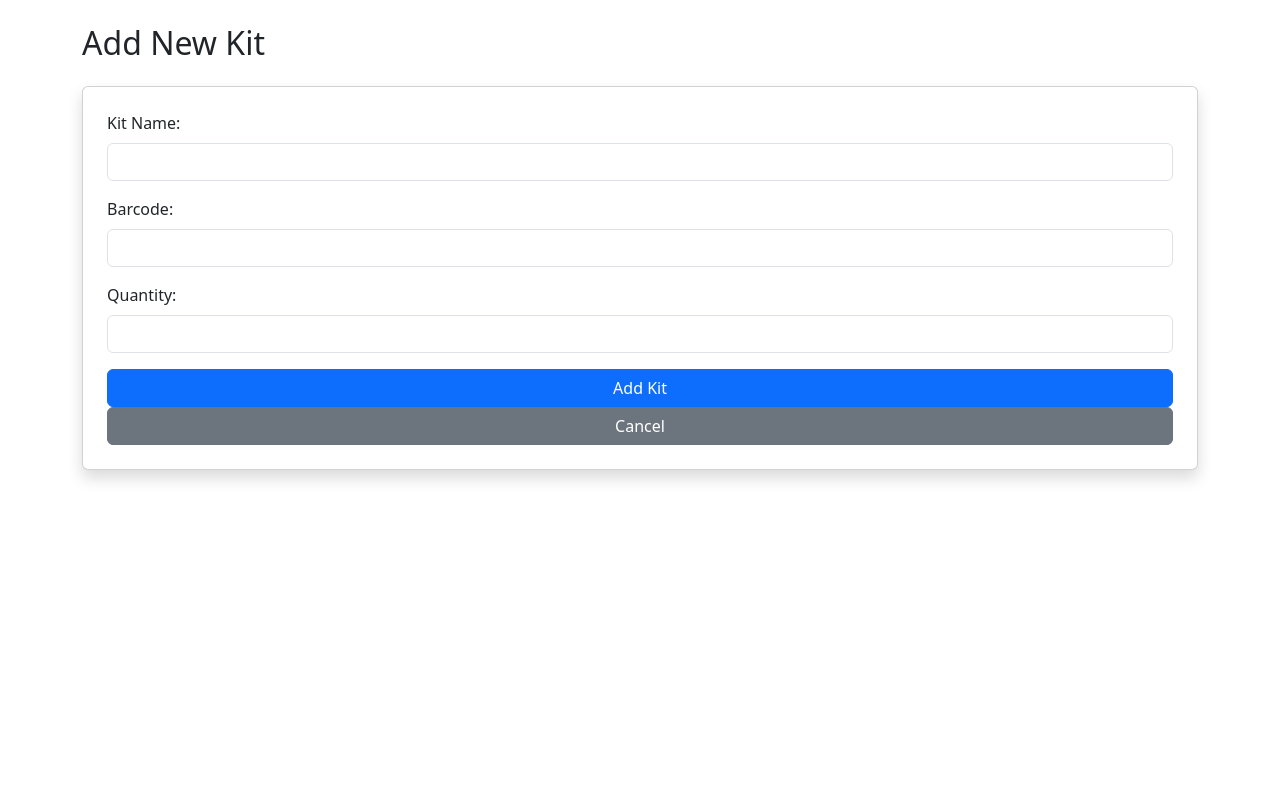
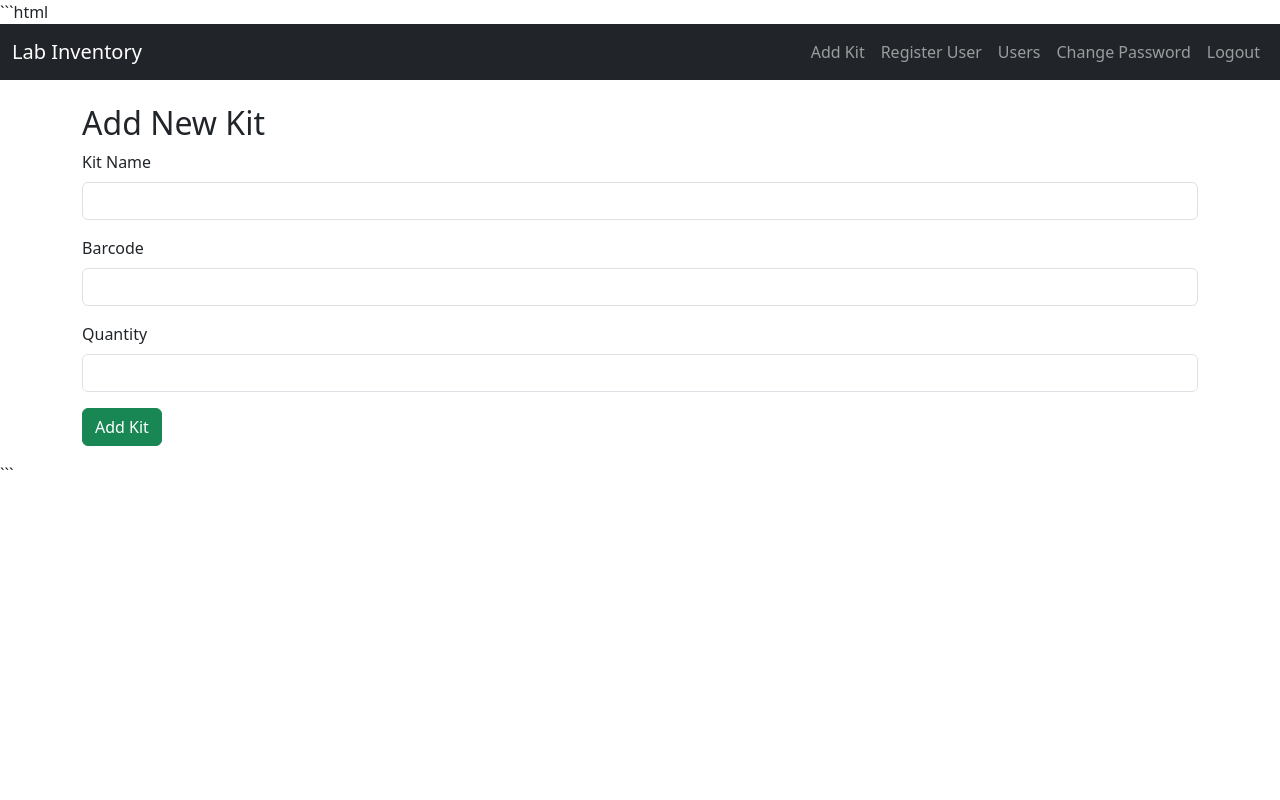
Before and after one commit to ashkan772/Mofid, a Flask app: page /add in a window 1280 px wide. Run offline with Flask 3, Linux system fonts and the light colour scheme; a user stored in the database is signed in.

Commit message:
Fix add_kit bug and add confirmation on user deletion

````diff
--- a/app.py
+++ b/app.py
@@ -2,8 +2,8 @@ from flask import Flask, render_template, request, redirect, url_for, flash
 from flask_sqlalchemy import SQLAlchemy
 from flask_login import LoginManager, UserMixin, login_user, logout_user, login_required, current_user
 from flask_wtf import FlaskForm
-from wtforms import StringField, PasswordField, SubmitField
-from wtforms.validators import InputRequired, Length, ValidationError
+from wtforms import StringField, PasswordField, SubmitField, IntegerField
+from wtforms.validators import InputRequired, Length, ValidationError, EqualTo, NumberRange
 from werkzeug.security import generate_password_hash, check_password_hash
 from flask_migrate import Migrate
 import os
@@ -12,12 +12,13 @@ app = Flask(__name__)
 app.config['SQLALCHEMY_DATABASE_URI'] = 'sqlite:///inventory.db'
 app.config['SECRET_KEY'] = 'your_secret_key'
 
+# Initialize extensions
 db = SQLAlchemy(app)
 migrate = Migrate(app, db)
-login_manager = LoginManager()
-login_manager.init_app(app)
+login_manager = LoginManager(app)
 login_manager.login_view = 'login'
 
+# Models
 class User(db.Model, UserMixin):
     id = db.Column(db.Integer, primary_key=True)
     username = db.Column(db.String(150), unique=True, nullable=False)
@@ -30,14 +31,14 @@ class Kit(db.Model):
     barcode = db.Column(db.String(50), unique=True, nullable=False)
     quantity = db.Column(db.Integer, nullable=False)
 
+# Forms
 class RegisterForm(FlaskForm):
     username = StringField('Username', validators=[InputRequired(), Length(min=4, max=20)])
     password = PasswordField('Password', validators=[InputRequired(), Length(min=6, max=20)])
     submit = SubmitField('Register')
 
     def validate_username(self, username):
-        existing_user = User.query.filter_by(username=username.data).first()
-        if existing_user:
+        if User.query.filter_by(username=username.data).first():
             raise ValidationError('Username already exists. Choose a different one.')
 
 class LoginForm(FlaskForm):
@@ -45,15 +46,34 @@ class LoginForm(FlaskForm):
     password = PasswordField('Password', validators=[InputRequired(), Length(min=6, max=20)])
     submit = SubmitField('Login')
 
+class AddKitForm(FlaskForm):
+    name = StringField('Kit Name', validators=[InputRequired()])
+    barcode = StringField('Barcode', validators=[InputRequired()])
+    quantity = IntegerField('Quantity', validators=[InputRequired(), NumberRange(min=0)])
+    submit = SubmitField('Add Kit')
+
+class ChangePasswordForm(FlaskForm):
+    old_password = PasswordField('Old Password', validators=[InputRequired()])
+    new_password = PasswordField('New Password', validators=[InputRequired(), Length(min=6, max=20)])
+    confirm_password = PasswordField('Confirm Password', validators=[InputRequired(), EqualTo('new_password')])
+    submit = SubmitField('Change Password')
+
+# User loader
 @login_manager.user_loader
 def load_user(user_id):
     return db.session.get(User, int(user_id))
 
+# Routes
+@app.route('/')
+def index():
+    kits = Kit.query.all()
+    return render_template('index.html', kits=kits, user=current_user)
+
 @app.route('/register', methods=['GET', 'POST'])
 @login_required
 def register():
-    if not current_user.is_admin:
-        flash('Only an admin can register new users.', 'danger')
+    if current_user.username != 'ashkan':
+        flash('Only the admin can register new users.', 'danger')
         return redirect(url_for('index'))
     form = RegisterForm()
     if form.validate_on_submit():
@@ -72,6 +92,7 @@ def login():
         user = User.query.filter_by(username=form.username.data).first()
         if user and check_password_hash(user.password, form.password.data):
             login_user(user)
+            flash('Logged in successfully!', 'success')
             return redirect(url_for('index'))
         flash('Invalid username or password', 'danger')
     return render_template('login.html', form=form)
@@ -82,31 +103,82 @@ def logout():
     logout_user()
     return redirect(url_for('index'))
 
-@app.route('/')
-def index():
-    kits = Kit.query.all()
-    return render_template('index.html', kits=kits, user=current_user)
-
 @app.route('/add', methods=['GET', 'POST'])
 @login_required
 def add_kit():
-    if request.method == 'POST':
-        name = request.form['name']
-        barcode = request.form['barcode']
-        quantity = int(request.form['quantity'])
-        new_kit = Kit(name=name, barcode=barcode, quantity=quantity)
+    form = AddKitForm()
+    if form.validate_on_submit():
+        new_kit = Kit(
+            name=form.name.data,
+            barcode=form.barcode.data,
+            quantity=form.quantity.data
+        )
         db.session.add(new_kit)
         db.session.commit()
+        flash('Kit added successfully!', 'success')
         return redirect(url_for('index'))
-    return render_template('add_kit.html')
+    return render_template('add_kit.html', form=form)
 
-if __name__ == "__main__":
+@app.route('/edit_kit/<int:id>', methods=['GET', 'POST'])
+@login_required
+def edit_kit(id):
+    kit = Kit.query.get_or_404(id)
+    if request.method == 'POST':
+        kit.name = request.form['name']
+        kit.quantity = int(request.form['quantity'])
+        db.session.commit()
+        flash('Kit updated successfully!', 'success')
+        return redirect(url_for('index'))
+    return render_template('edit_kit.html', kit=kit)
+
+@app.route('/delete_kit/<int:id>', methods=['GET', 'POST'])
+@login_required
+def delete_kit(id):
+    kit = Kit.query.get_or_404(id)
+    db.session.delete(kit)
+    db.session.commit()
+    flash('Kit deleted successfully!', 'success')
+    return redirect(url_for('index'))
+
+@app.route('/change_password', methods=['GET', 'POST'])
+@login_required
+def change_password():
+    form = ChangePasswordForm()
+    if form.validate_on_submit():
+        if check_password_hash(current_user.password, form.old_password.data):
+            current_user.password = generate_password_hash(form.new_password.data, method='pbkdf2:sha256')
+            db.session.commit()
+            flash('Password updated successfully.', 'success')
+            return redirect(url_for('index'))
+        else:
+            flash('Incorrect old password. Please try again.', 'danger')
+    return render_template('change_password.html', form=form)
+
+@app.route('/users')
+@login_required
+def manage_users():
+    if not current_user.is_admin:
+        return redirect(url_for('index'))
+    users = User.query.all()
+    return render_template('manage_users.html', users=users)
+
+@app.route('/delete_user/<int:user_id>', methods=['POST'])
+@login_required
+def delete_user(user_id):
+    if current_user.username != 'ashkan':
+        flash('Only the admin can delete users.', 'danger')
+        return redirect(url_for('index'))
+    if current_user.id == user_id:
+        flash("You can't delete your own admin account.", 'danger')
+        return redirect(url_for('manage_users'))
+    user = User.query.get_or_404(user_id)
+    db.session.delete(user)
+    db.session.commit()
+    flash('User deleted successfully!', 'success')
+    return redirect(url_for('manage_users'))
+
+# Run server
+if __name__ == '__main__':
     with app.app_context():
         db.create_all()
-        # Ensure an admin user exists
-        if not User.query.filter_by(username='admin').first():
-            hashed_password = generate_password_hash('adminpassword', method='pbkdf2:sha256')
-            admin_user = User(username='admin', password=hashed_password, is_admin=True)
-            db.session.add(admin_user)
-            db.session.commit()
-    app.run(host="0.0.0.0", port=int(os.environ.get("PORT", 5000)))
+    app.run(host='0.0.0.0', port=int(os.environ.get('PORT', 5000)))
--- a/templates/add_kit.html
+++ b/templates/add_kit.html
@@ -1,36 +1,21 @@
-<!DOCTYPE html>
-<html lang="en">
-<head>
-    <meta charset="UTF-8">
-    <meta name="viewport" content="width=device-width, initial-scale=1.0">
-    <title>Add Kit</title>
-    <link rel="stylesheet" href="https://cdn.jsdelivr.net/npm/bootstrap@5.3.0/dist/css/bootstrap.min.css">
-</head>
-<body>
-    <div class="container mt-4">
-        <h2 class="mb-4">Add New Kit</h2>
-
-        <form method="POST" class="card p-4 shadow">
+{% extends 'layout.html' %}
+{% block title %}Add Kit{% endblock %}
+{% block content %}
+<h2>Add New Kit</h2>
+<form method="POST">
+    {{ form.hidden_tag() }}
     <div class="mb-3">
-                <label for="name" class="form-label">Kit Name:</label>
-                <input type="text" class="form-control" id="name" name="name" required>
+        {{ form.name.label(class="form-label") }}
+        {{ form.name(class="form-control") }}
     </div>
-
     <div class="mb-3">
-                <label for="barcode" class="form-label">Barcode:</label>
-                <input type="text" class="form-control" id="barcode" name="barcode" required>
+        {{ form.barcode.label(class="form-label") }}
+        {{ form.barcode(class="form-control") }}
     </div>
-
     <div class="mb-3">
-                <label for="quantity" class="form-label">Quantity:</label>
-                <input type="number" class="form-control" id="quantity" name="quantity" min="1" required>
+        {{ form.quantity.label(class="form-label") }}
+        {{ form.quantity(class="form-control") }}
     </div>
-
-            <button type="submit" class="btn btn-primary">Add Kit</button>
-            <a href="{{ url_for('index') }}" class="btn btn-secondary">Cancel</a>
+    <button type="submit" class="btn btn-success">Add Kit</button>
 </form>
-    </div>
-
-    <script src="https://cdn.jsdelivr.net/npm/bootstrap@5.3.0/dist/js/bootstrap.bundle.min.js"></script>
-</body>
-</html>
+{% endblock %}
--- /dev/null
+++ b/templates/layout.html
@@ -0,0 +1,43 @@
+```html
+<!doctype html>
+<html lang="en">
+<head>
+    <meta charset="UTF-8">
+    <meta name="viewport" content="width=device-width, initial-scale=1.0">
+    <title>{% block title %}Lab Inventory{% endblock %}</title>
+    <link href="https://cdn.jsdelivr.net/npm/bootstrap@5.3.0/dist/css/bootstrap.min.css" rel="stylesheet">
+</head>
+<body>
+<nav class="navbar navbar-expand-lg navbar-dark bg-dark mb-4">
+    <div class="container-fluid">
+        <a class="navbar-brand" href="{{ url_for('index') }}">Lab Inventory</a>
+        <div class="collapse navbar-collapse">
+            <ul class="navbar-nav ms-auto">
+                {% if current_user.is_authenticated %}
+                    <li class="nav-item"><a class="nav-link" href="{{ url_for('add_kit') }}">Add Kit</a></li>
+                    {% if current_user.username == 'ashkan' %}
+                        <li class="nav-item"><a class="nav-link" href="{{ url_for('register') }}">Register User</a></li>
+                        <li class="nav-item"><a class="nav-link" href="{{ url_for('manage_users') }}">Users</a></li>
+                    {% endif %}
+                    <li class="nav-item"><a class="nav-link" href="{{ url_for('change_password') }}">Change Password</a></li>
+                    <li class="nav-item"><a class="nav-link" href="{{ url_for('logout') }}">Logout</a></li>
+                {% else %}
+                    <li class="nav-item"><a class="nav-link" href="{{ url_for('login') }}">Login</a></li>
+                {% endif %}
+            </ul>
+        </div>
+    </div>
+</nav>
+<div class="container">
+    {% with messages = get_flashed_messages(with_categories=true) %}
+        {% if messages %}
+            {% for category, message in messages %}
+                <div class="alert alert-{{ category }}">{{ message }}</div>
+            {% endfor %}
+        {% endif %}
+    {% endwith %}
+    {% block content %}{% endblock %}
+</div>
+</body>
+</html>
+```
````
Also changed, not shown: static/styles.css (added, +58 -0 lines), templates/base.html (+35 -10 lines), templates/change_password.html (added, +23 -0 lines), templates/edit_kit.html (+18 -25 lines), templates/index.html (+12 -32 lines), templates/login.html (+9 -19 lines), templates/manage_users.html (added, +31 -0 lines), templates/register.html (+10 -22 lines), templates/user_list.html (added, +37 -0 lines), instance/inventory.db. Lines whose indentation alone changed are shown as unchanged.
